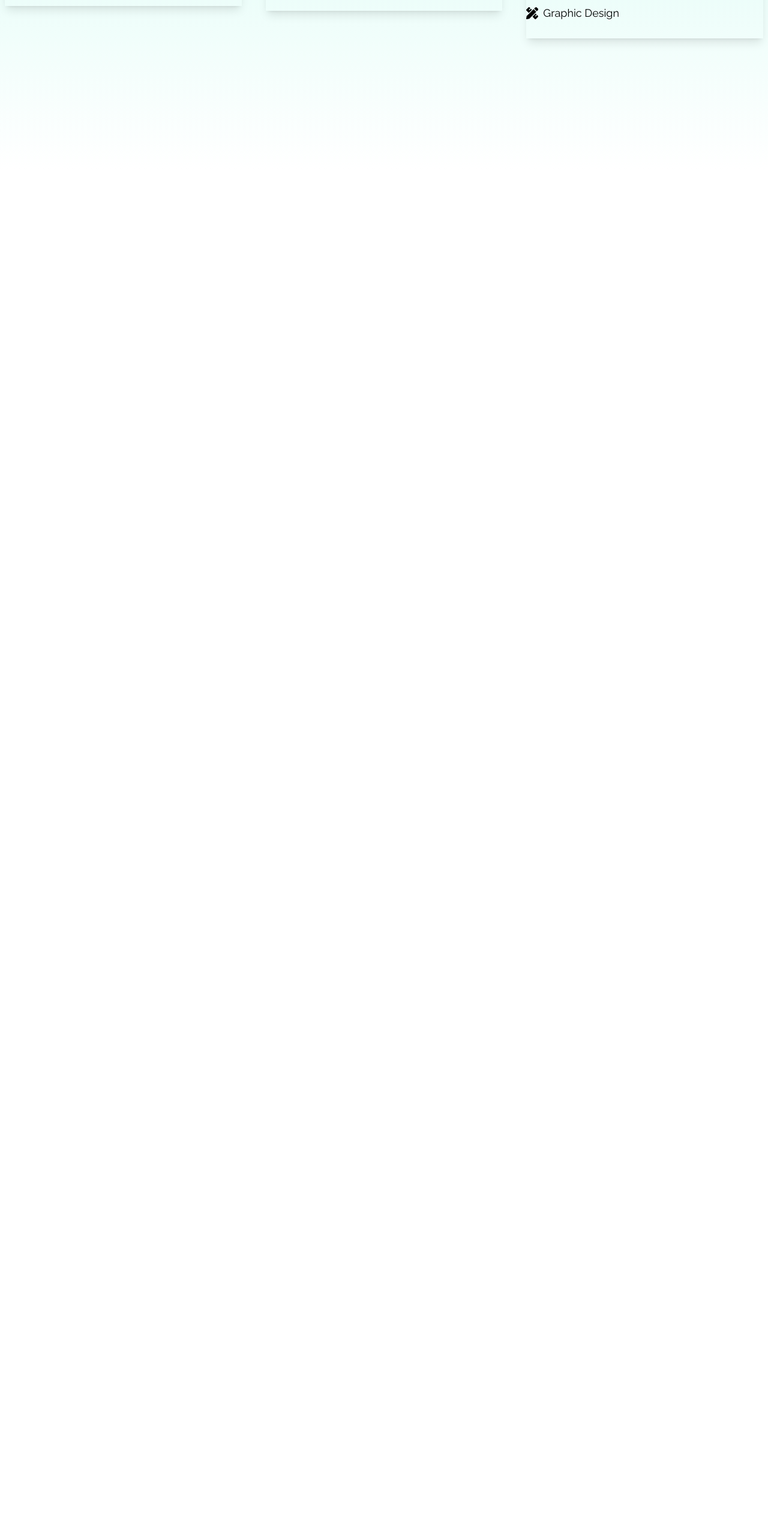
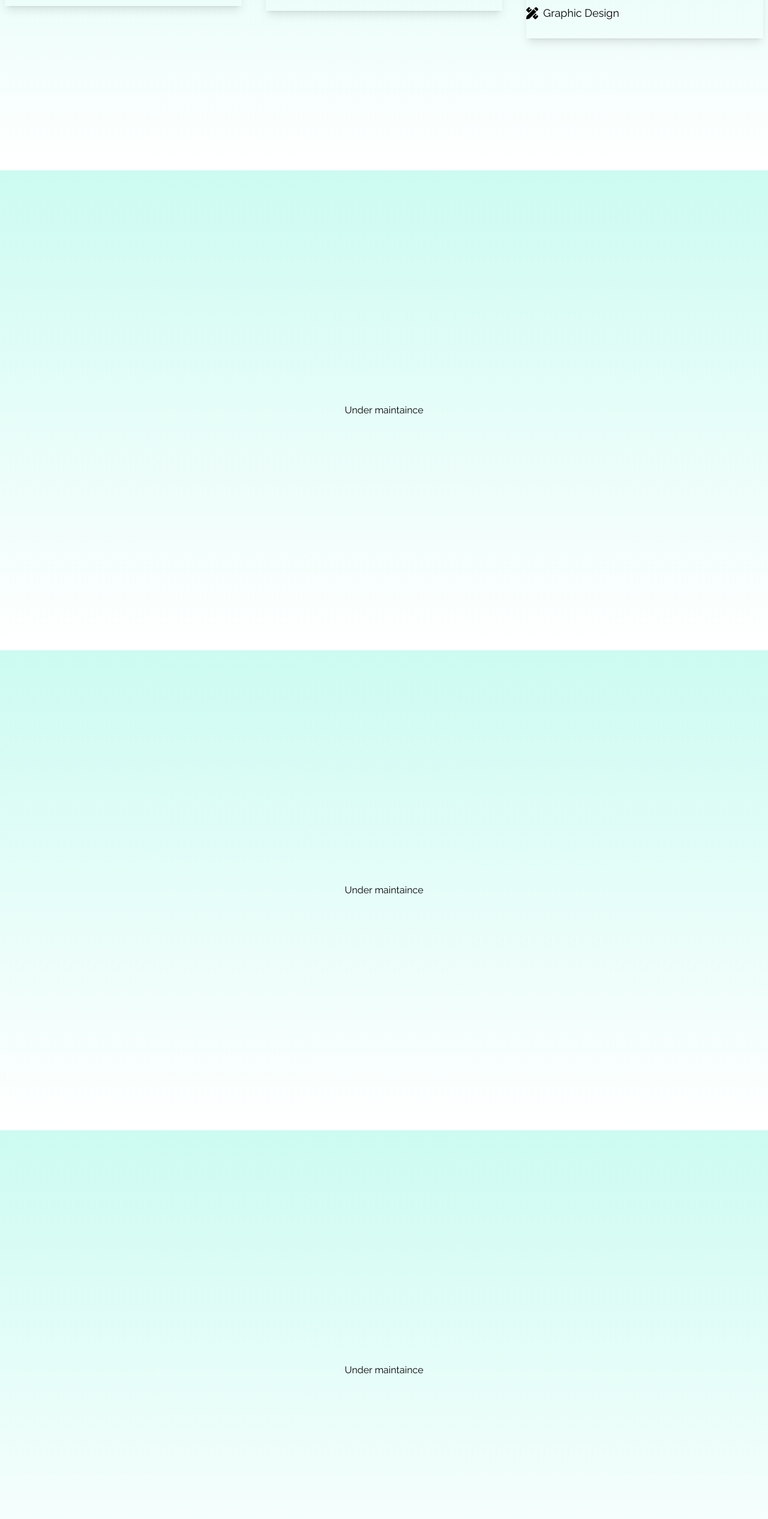
Before and after one commit to Irfanul383/portfolio_website, a React (Create React App) app: page / in a window 1280 px wide. Shown: the part 1316-3848 px from the top of the page at 60% size. Before the commit the page ends 1600 px from the top, so only its background shows below. Built offline with nearby package versions, Linux system fonts and the light colour scheme.

Commit message:
Created components for Contact, Experince and projects

```diff
--- a/src/App.js
+++ b/src/App.js
@@ -1,6 +1,9 @@
 import NavBar from './components/navBar';
 import About from './components/About';
 import Qualifications from './components/Qualifications';
+import Experience from './components/Experience';
+import Projects from './components/Projects';
+import Contact from './components/Contact';
 
 function App() {
 	return (
@@ -8,6 +11,9 @@ function App() {
 			<NavBar />
 			<About />
 			<Qualifications />
+			<Experience />
+			<Projects />
+			<Contact />
 		</div>
 	);
 }
--- /dev/null
+++ b/src/components/Contact.jsx
@@ -0,0 +1,13 @@
+import React from 'react';
+
+const Contact = () => {
+	return (
+		<div name="about" className="h-screen w-full bg-gradient-to-b from-teal-100 to-white">
+			<div className="max-w-screen-lg mx-auto flex flex-col items-center justify-center h-full px4 md:flex-row">
+				Under maintaince
+			</div>
+		</div>
+	);
+};
+
+export default Contact;
--- /dev/null
+++ b/src/components/Experience.jsx
@@ -0,0 +1,14 @@
+import React from 'react';
+
+const Experience = () => {
+	return (
+		<div name="about" className="h-screen w-full bg-gradient-to-b from-teal-100 to-white">
+			<div className="max-w-screen-lg mx-auto flex flex-col items-center justify-center h-full px4 md:flex-row">
+				{' '}
+				Under maintaince
+			</div>
+		</div>
+	);
+};
+
+export default Experience;
--- /dev/null
+++ b/src/components/Projects.jsx
@@ -0,0 +1,14 @@
+import React from 'react';
+
+const Projects = () => {
+	return (
+		<div name="about" className="h-screen w-full bg-gradient-to-b from-teal-100 to-white">
+			<div className="max-w-screen-lg mx-auto flex flex-col items-center justify-center h-full px4 md:flex-row">
+				{' '}
+				Under maintaince
+			</div>
+		</div>
+	);
+};
+
+export default Projects;
```
